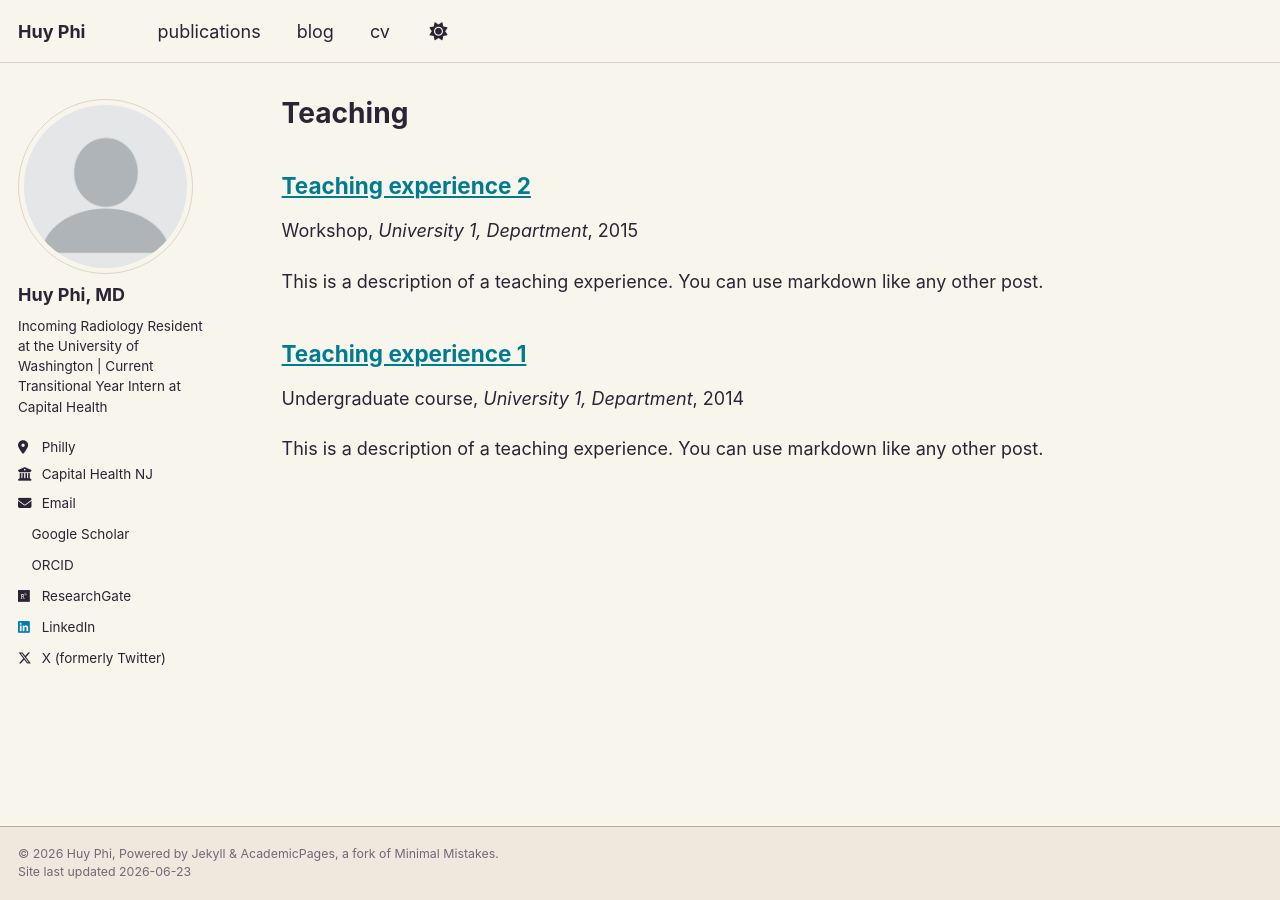
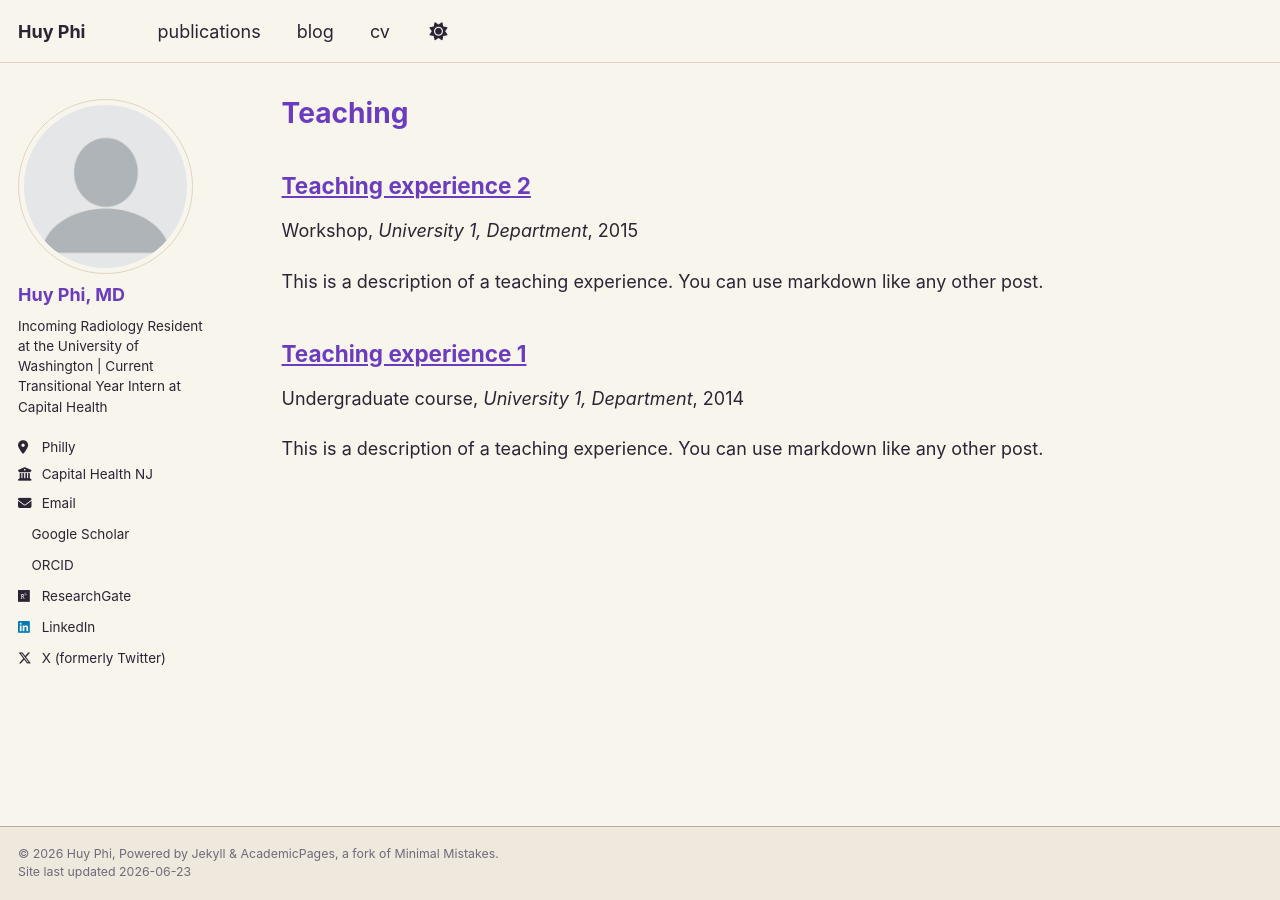
Before and after one commit to huyphi/huyphi.github.io, a Jekyll site: the page built from _pages/teaching.html, in a window 1280 px wide. Built offline with Jekyll 4.4.1, drawn with Linux system fonts in a browser that asks for light colours; a style sheet for code colours, icons or effects is not loaded.

Commit message:
Update main.scss

```diff
--- a/assets/css/main.scss
+++ b/assets/css/main.scss
@@ -90,3 +90,13 @@
     aspect-ratio: 1 / 1;
   }
 }
+
+.author__name {
+  color: var(--global-base-color);
+}
+
+.page__title,
+.archive__item-title,
+.archive__item-title a {
+  color: var(--global-base-color);
+}
```
